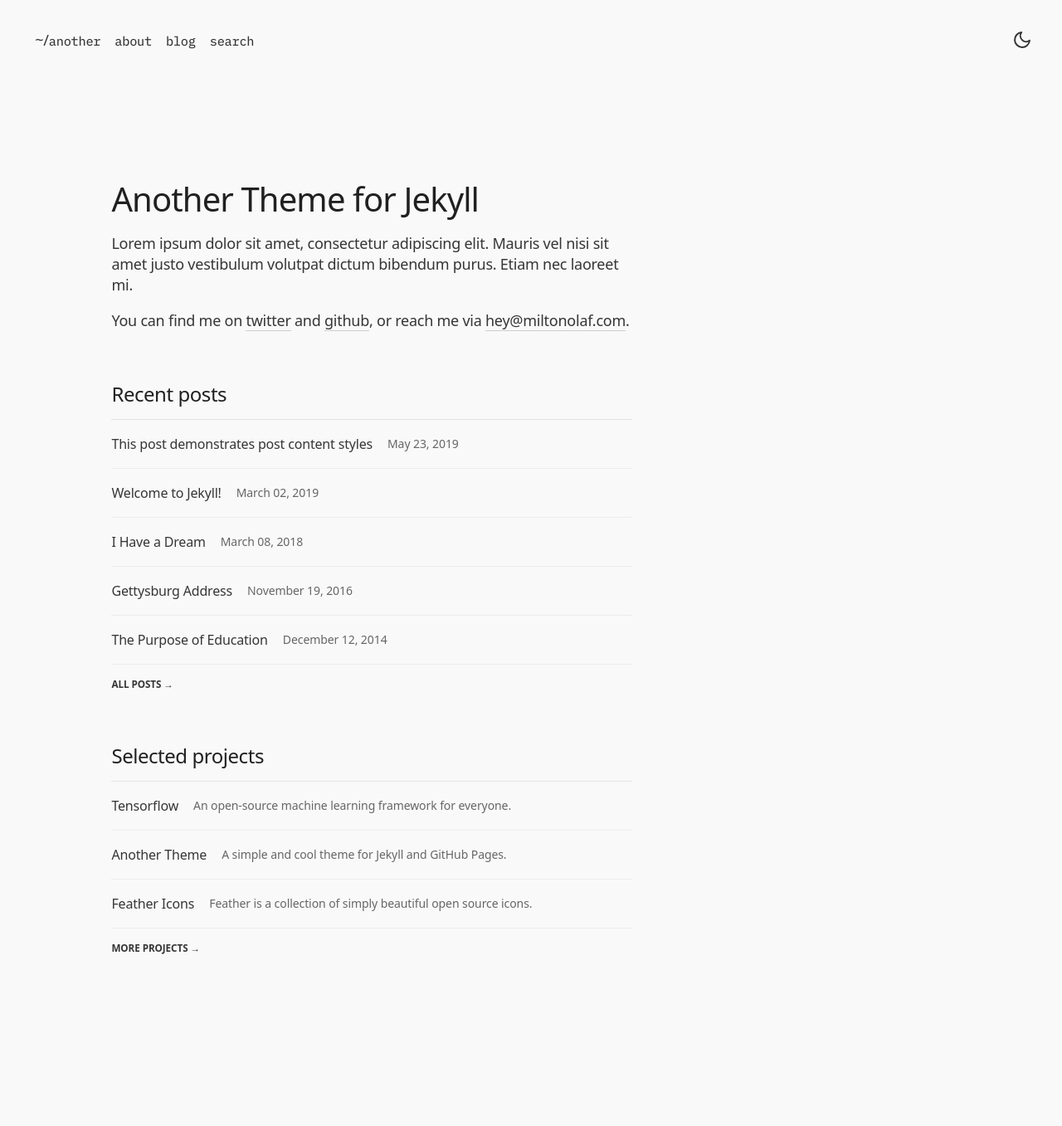
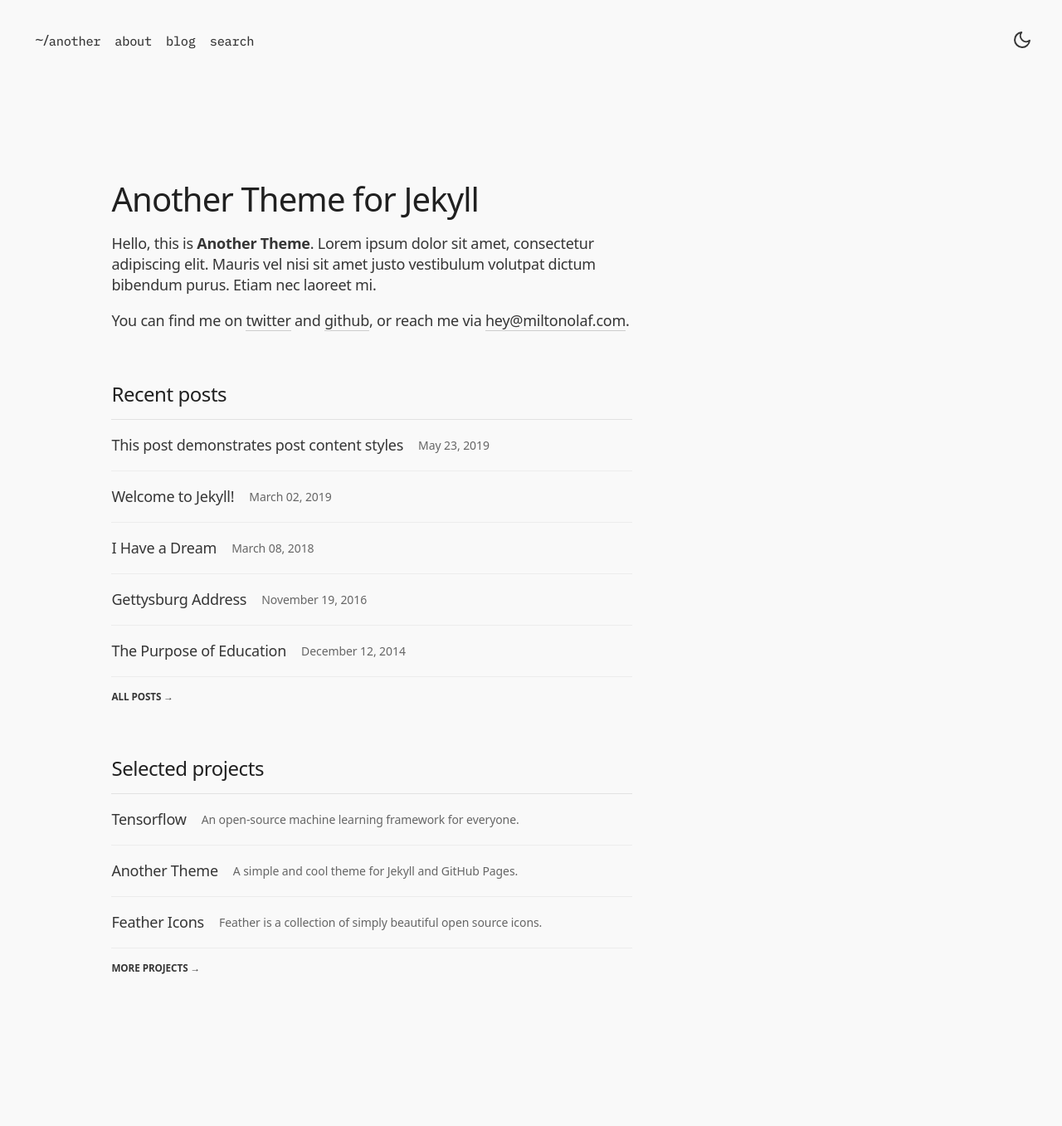
Before and after one commit to miltonparedes/another, a Jekyll site: the page built from index.md, in a window 1280 px wide. Shown: the whole page at 83% size. Built offline with Jekyll 4.4.1, drawn with Linux system fonts in a browser that asks for light colours; some web fonts are replaced; before the commit the page ends 1333 px from its top, so only the background shows below that.

Commit message:
Revert "Add consistency"
This reverts commit a33abdbf5ec93746f6cbc77e047a1fe51f497838.

```diff
--- a/_sass/another/_feed.scss
+++ b/_sass/another/_feed.scss
@@ -27,10 +27,10 @@
       }
 
       .post-title {
-        @include properties($body-sm);
+        @include properties($body-md);
 
         @media (min-width: $medium-breakpoint) {
-          @include properties($body-md);
+          @include properties($body-lg);
         }
       }
 
--- a/_sass/another/_menu.scss
+++ b/_sass/another/_menu.scss
@@ -23,7 +23,6 @@
 
       &:first-child::before {
         content: "~/";
-        padding-left: 0;
       }
     }
   }
--- a/index.md
+++ b/index.md
@@ -4,6 +4,6 @@
 priority: 0
 ---
 
-Lorem ipsum dolor sit amet, consectetur adipiscing elit. Mauris vel nisi sit amet justo vestibulum volutpat dictum bibendum purus. Etiam nec laoreet mi.
+Hello, this is **Another Theme**. Lorem ipsum dolor sit amet, consectetur adipiscing elit. Mauris vel nisi sit amet justo vestibulum volutpat dictum bibendum purus. Etiam nec laoreet mi.
 
 You can find me on [twitter](//twitter.com/olafmilton) and [github](//github.com/miltonolaf/another), or reach me via [hey@miltonolaf.com](mailto:hey@miltonolaf.com).
```
